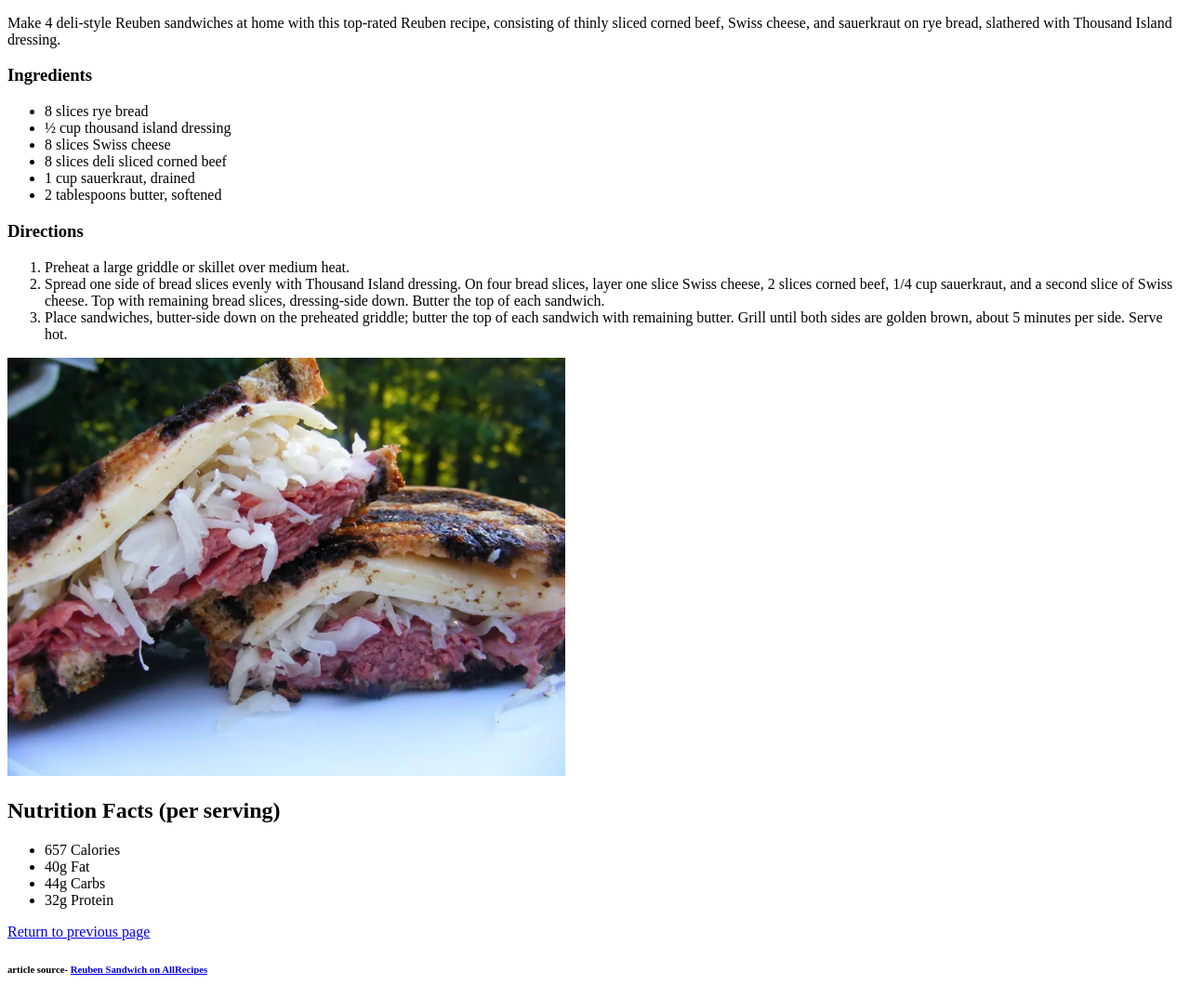
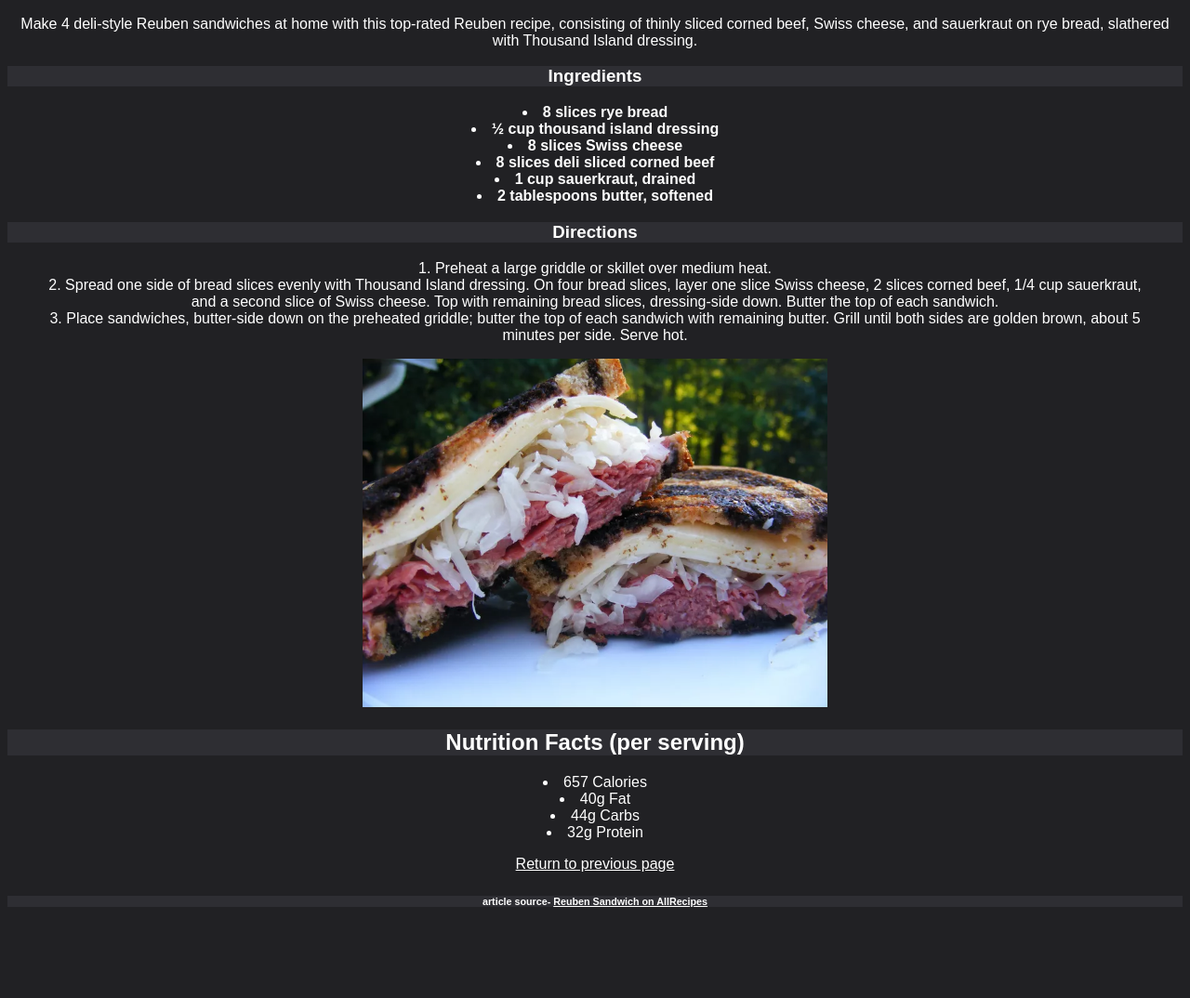
Before and after one commit to pjakeshall/odin-recipes, a plain HTML site: page recipes/reubensandwich.html in a window 1280 px wide. Shown: the part 149-1223 px from the top of the page at 93% size. After the commit the page ends 1150 px from the top, so only its background shows below. Drawn offline with Linux system fonts and the light colour scheme; files that its build step writes are made by us from their sources.

Commit message:
fixed css link, added basic styles

```diff
--- a/recipes/reubensandwich.html
+++ b/recipes/reubensandwich.html
@@ -2,17 +2,17 @@
     <head>
         <meta charset="UTF-8">
         <title>ReubenSandwich</title>
-        <link rel="stylesheet" href="style.css">
+        <link rel="stylesheet" href="../style.css">
     </head>
 
     <body>
-        <h1>Reuben Sandwich</h1>
-        <img src="../img/reuben-sandwich-mike-phillips.webp" width="600" alt="A finished reuben sandwich">
-        <h2>A Reuben sandwich is delicious and easy to make</h2>
+        <h1 class="header">Reuben Sandwich</h1>
+        <img src="../img/reuben-sandwich-mike-phillips.webp" width="750" alt="A finished reuben sandwich">
+        <h2 class="header">A Reuben sandwich is delicious and easy to make</h2>
         <p>Make 4 deli-style Reuben sandwiches at home with this top-rated Reuben recipe, consisting of thinly sliced corned beef, Swiss cheese,
             and sauerkraut on rye bread, slathered with Thousand Island dressing.</p>
-        <h3>Ingredients</h3>
-        <ul>
+        <h3 class="header">Ingredients</h3>
+        <ul class="ingredients">
             <li>8 slices rye bread</li>
             <li>½ cup thousand island dressing</li>
             <li>8 slices Swiss cheese</li>
@@ -20,23 +20,23 @@
             <li>1 cup sauerkraut, drained</li>
             <li>2 tablespoons butter, softened</li>
         </ul>
-        <h3>Directions</h3>
-        <ol>
+        <h3 class="header">Directions</h3>
+        <ol class="directions">
             <li>Preheat a large griddle or skillet over medium heat.</li>
             <li>Spread one side of bread slices evenly with Thousand Island dressing. On four bread slices, layer one slice Swiss cheese, 2 slices corned beef,
                 1/4 cup sauerkraut, and a second slice of Swiss cheese. Top with remaining bread slices, dressing-side down. Butter the top of each sandwich.</li>
             <li>Place sandwiches, butter-side down on the preheated griddle; butter the top of each sandwich with remaining butter. Grill until both sides
                 are golden brown, about 5 minutes per side. Serve hot.</li>
         </ol>
-        <img src="../img/Reuben-Sandwich-II-abapplez.webp" width="600" alt="Another Finished reuben sandwich">
-        <h2>Nutrition Facts (per serving)</h2>
-        <ul>
+        <img src="../img/Reuben-Sandwich-II-abapplez.webp" width="500" alt="Another Finished reuben sandwich">
+        <h2 class="header">Nutrition Facts (per serving)</h2>
+        <ul class="nutrition">
             <li>657 Calories</li>
             <li>40g Fat</li>
             <li>44g Carbs</li>
             <li>32g Protein</li>
         </ul>
         <a href="../index.html">Return to previous page</a>
-        <h6>article source- <a href="https://www.allrecipes.com/recipe/228823/quick-beef-stir-fry/">Reuben Sandwich on AllRecipes</a></h6>
+        <h6 class="header">article source- <a href="https://www.allrecipes.com/recipe/228823/quick-beef-stir-fry/">Reuben Sandwich on AllRecipes</a></h6>
     </body>
 </HTML>
--- a/style.css
+++ b/style.css
@@ -1,4 +1,34 @@
+body{
+    background-color: #212124;
+    color: white;
+    font-family: sans-serif;
+    text-align: center;
+}
+
+.header{
+    background: #2e2e33;
+}
+
 .mainpg{
     text-align: center;
 
 }
+
+.ingredients{
+    font-weight: bold;
+    list-style-position: inside;
+    padding-right: 40px;
+}
+
+.directions > li{
+    list-style-position: inside;
+    padding-right: 40px;
+}
+.nutrition{
+    list-style-position: inside;
+    padding-right: 40px;
+}
+a{
+    color: white;
+}
+/*#2e2e33*/
```
Also changed, not shown: index.html (+1 -1 lines), recipes/beefstirfry.html (+9 -9 lines), recipes/pestopastachicken.html (+10 -10 lines).
